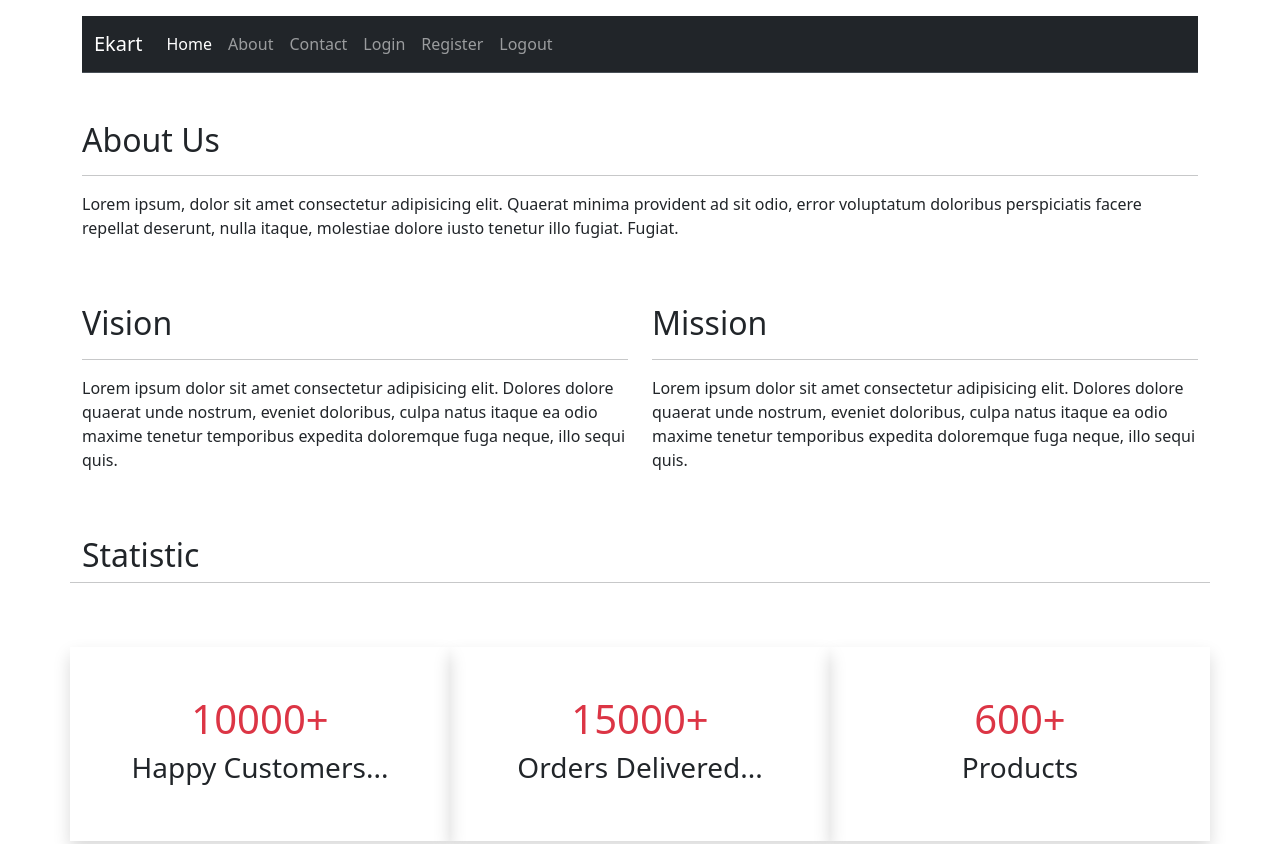
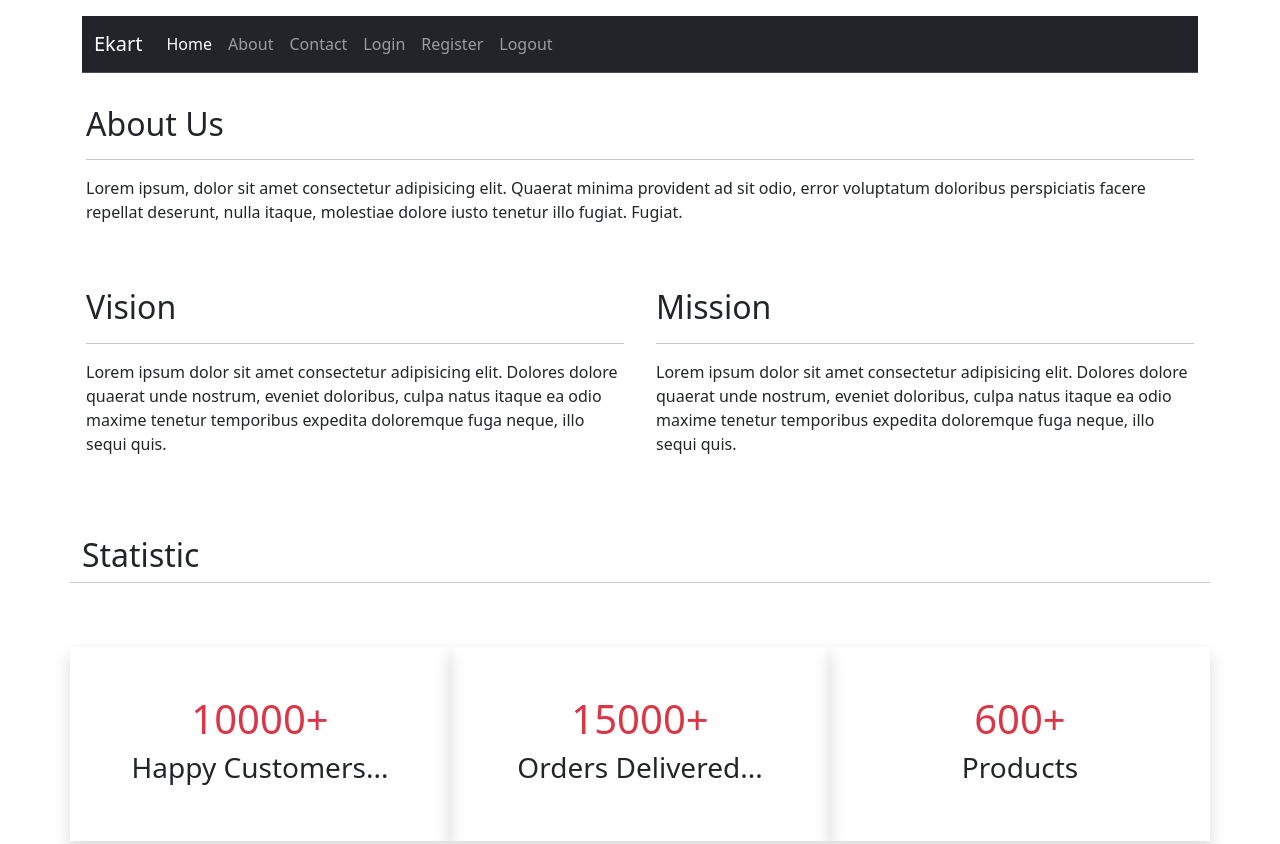
Before and after one commit to Vedika-99/E-kart, a plain HTML site: page about.html in a window 1280 px wide. Shown: the top 844 px of the page. Drawn offline with nearby package versions, Linux system fonts and the light colour scheme.

Commit message:
Update about.html

```diff
--- a/about.html
+++ b/about.html
@@ -55,7 +55,7 @@
             </div>
         </div><!--End of header-->
         <div class="row">
-                <div class="col-md-12 mt-5">
+                <div class="col-md-12 mt-3 p-3">
                             <h2>About Us</h2>
                             <hr>
                             <p>
@@ -64,7 +64,7 @@
 
                 </div>
 
-                <div class="col-md-6 mt-5">
+                <div class="col-md-6 mt-3 p-3">
                         <h2>Vision</h2>
                         <hr>
                         <p>
@@ -73,7 +73,7 @@
 
                 </div>
 
-                <div class="col-md-6 mt-5">
+                <div class="col-md-6 mt-3 p-3">
                         <h2>Mission</h2>
                         <hr>
                         <p>
```
